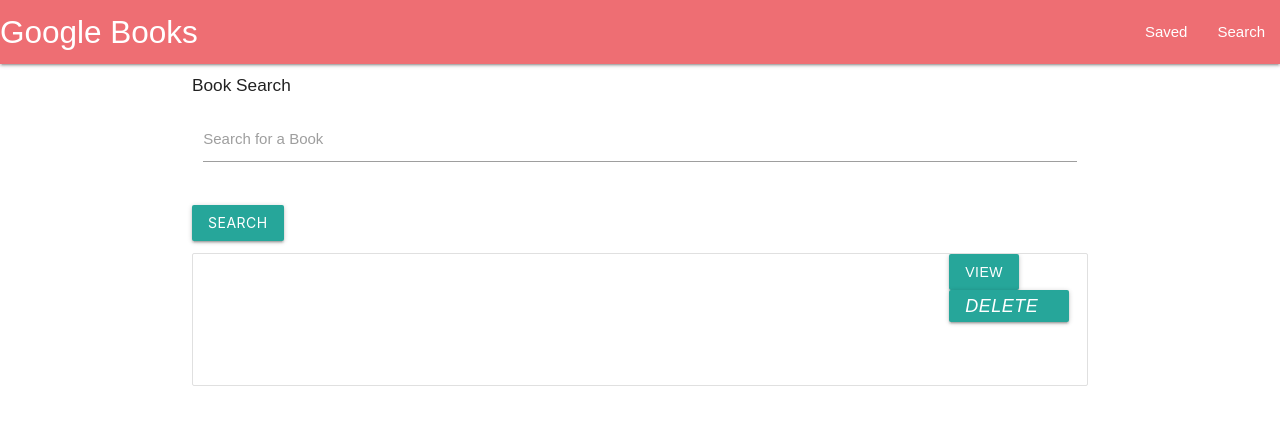
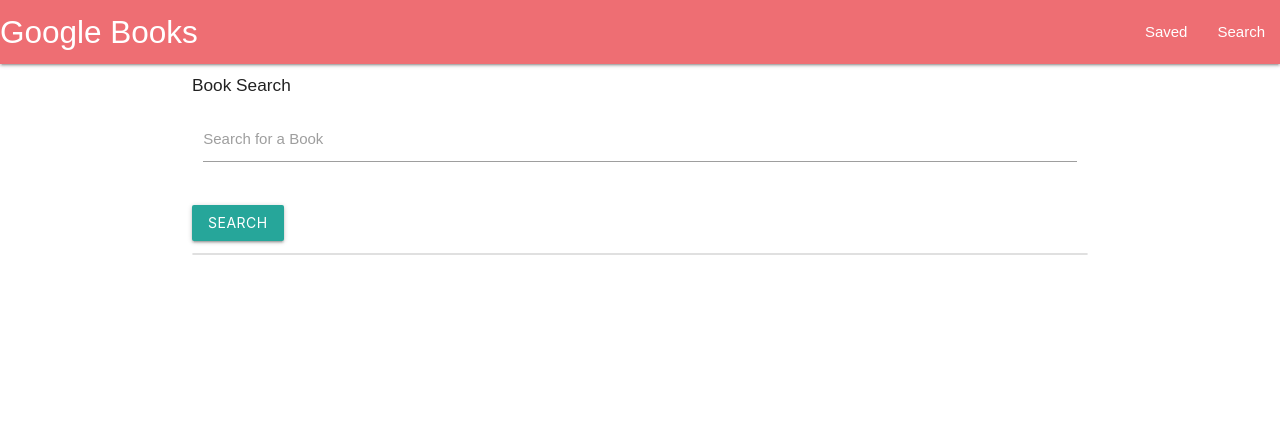
Before and after one commit to rafactor/reading-list, a React (Create React App) app in the folder client/: page /search in a window 1280 px wide. Shown: the top 424 px of the page. Built offline with nearby package versions, Linux system fonts and the light colour scheme.

Commit message:
fixed title in booklist

```diff
--- a/client/src/components/common/book-list.js
+++ b/client/src/components/common/book-list.js
@@ -10,12 +10,15 @@
 }
 
 export function BookListItem(props){
+    console.log(props.books)
     return (
-        <li className="saved-books__item">
+        <div>
+        {props.books.map(book => (
+            <li className="saved-books__item">
                             <div className="row">
                                 <div className="col s10">
-                                    <h3>{props.title}</h3>
-                                    <p>{props.authors}</p>
+                                    <h6>{book.title}</h6>
+                                    <p>{book.authors}</p>
                                 </div>
                                 <div className="col s2">
                                     <a className="waves-effect waves-light btn">View</a>
@@ -33,5 +36,8 @@
                                 </div>
                             </div>
                         </li>
+        ))}
+
+        </div>
     )
 }
--- a/client/src/views/search.js
+++ b/client/src/views/search.js
@@ -28,7 +28,7 @@
         console.log(docs)
         console.log(result)
 
-        this.setState({ results: result, listHeading: "Search Results" })
+        this.setState({ results: result})
       }
 
       )
@@ -74,13 +74,14 @@
         handleInputChange={this.handleInputChange}
         />
         <BookList listHeading={this.state.listHeading}>
+
+      {this.state.results.books ?
             <BookListItem
-                title={this.state.results.title}
-                description={this.state.results.description}
-                image={this.state.results.image}
-                link={this.state.results.link}
-                authors={this.state.results.authors}
+             books={this.state.results.books}
             />
+            :
+            ""
+      }
 
         </BookList>
       </div>
```
Also changed, not shown: 2 other files (tests, documents, lock files or other folders).
